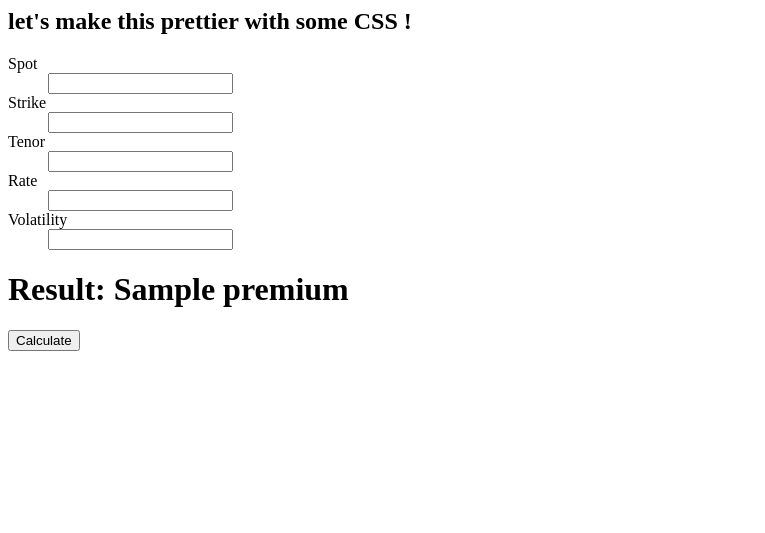
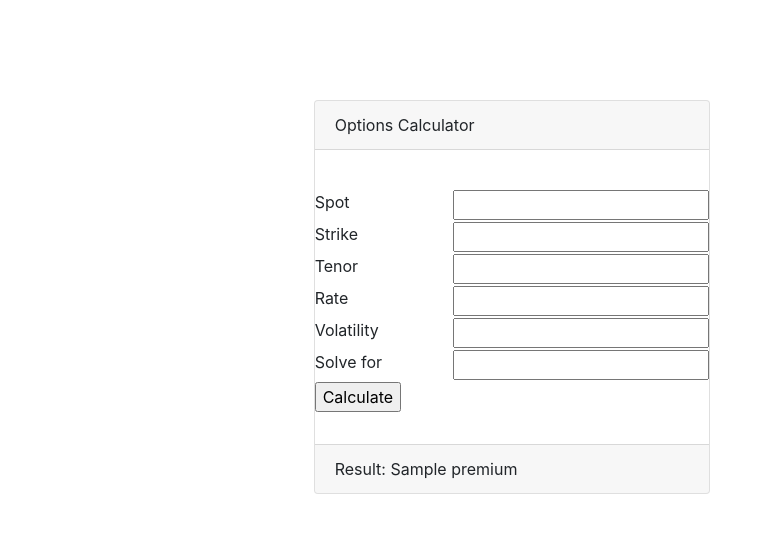
Before and after one commit to testfolk/webfin, a Python web app: template src/webfin/web/templates/eval.html in a window 1280 px wide. Shown: the top 533 px of the page, without its empty margins (0-765 px from the left). Run offline with Jinja, Linux system fonts and the light colour scheme; the template is opened without the code that fills it: most values are stand-ins (such as "Sample title", 1, 10 or a date in 2020); form fields are guessed from the names that the template uses; some libraries are stand-ins or nearby versions.

Commit message:
added 'solve for'; added CSS to optcalc form; added Premium field to Option tuple

```diff
--- a/setup.py
+++ b/setup.py
@@ -17,5 +17,5 @@ setup(
         'numpy',
         'scipy',
     ],
-    extras_require={'test': ['pytest', 'pytest-aiohttp']},
+    extras_require={'test': ['pytest', 'pytest-aiohttp','htmldom']},
 )
--- a/src/webfin/fin/__init__.py
+++ b/src/webfin/fin/__init__.py
@@ -7,6 +7,8 @@ class Option(NamedTuple):
     strike: float  # K
     rate: float  # r
     volatility: float  # sigma
+    premium: float
+    solveFor: str ='Premium'
 
     @classmethod
     def from_request(cls, data):
--- a/src/webfin/web/forms.py
+++ b/src/webfin/web/forms.py
@@ -1,9 +1,11 @@
-from wtforms import FloatField, Form, validators
+from wtforms import FloatField, SelectField,Form, validators
 
 
 class OptionForm(Form):
     spot = FloatField('Spot', [validators.Length(min=4, max=25)])
     strike = FloatField('Strike')
-    tenor = FloatField('Tenor')
+    tenor = SelectField(u'Tenor', choices=[( 0.083333,"1m"), (0.25,"3m"),(0.5,"6m")],coerce=float)
     rate = FloatField('Risk Free Rate', [validators.Length(min=4, max=25)])
     volatility = FloatField('Volatility', [validators.Length(min=4, max=25)])
+    premium = FloatField('Premium', [validators.Length(min=4, max=25)])
+    solveFor = SelectField(u'Solve For', choices = [('Premium', 'Premium'),('Volatility','Volatility')])
--- a/src/webfin/web/templates/eval.html
+++ b/src/webfin/web/templates/eval.html
@@ -1,20 +1,114 @@
-{% from "_formhelpers.html" import render_field %}
+<html>
+<head>
+    <link rel="stylesheet" href="https://cdn.jsdelivr.net/npm/bootstrap@4.5.3/dist/css/bootstrap.min.css"
+          integrity="sha384-TX8t27EcRE3e/ihU7zmQxVncDAy5uIKz4rEkgIXeMed4M0jlfIDPvg6uqKI2xXr2" crossorigin="anonymous">
+</head>
+<script>
+    function solveForChanged() {
+        var newLoc = window.location.origin + window.location.pathname + '?sf=' + document.getElementById('solveFor').value
+        location.href = newLoc
+    }
+</script>
 
-<h2> let's make this prettier with some CSS !</h2>
-<form method=POST action="/optcalc">
-  <dl>
-    {{ render_field(form.spot) }}
-    {{ render_field(form.strike) }}
-    {{ render_field(form.tenor) }}
-    {{ render_field(form.rate) }}
-    {{ render_field(form.volatility) }}
 
-  </dl>
+<div class="container" style="width:80%">
 
-  {% if premium %}
-  <h1>
-    Result: {{premium}}
-  </h1>
-  {% endif%}
-    <p><input type=submit value=Calculate></p>
-</form>
+    <div class="row" style="padding-top:100px">
+        <div class="col-2"></div>
+        <div class="col-5">
+            <div class="card">
+                <div class="card-header">
+                    Options Calculator
+                </div>
+                <div class="card-body"></div>
+                <form method=POST action="/optcalc">
+                    <div class="row">
+                        <div class="col">
+                            <div>{{ form.spot.label }}</div>
+                        </div>
+                        <div class="col">
+                            <div>{{ form.spot() }}</div>
+                        </div>
+                    </div>
+
+                    <div class="row">
+                        <div class="col">
+                            <div>{{ form.strike.label }}</div>
+                        </div>
+                        <div class="col">
+                            <div>{{ form.strike() }}</div>
+                        </div>
+                    </div>
+
+
+                    <div class="row">
+                        <div class="col">
+                            <div>{{ form.tenor.label }}</div>
+                        </div>
+                        <div class="col">
+                            <div>{{ form.tenor() }}</div>
+                        </div>
+                    </div>
+
+                    <div class="row">
+                        <div class="col">
+                            <div>{{ form.rate.label }}</div>
+                        </div>
+                        <div class="col">
+                            <div>{{ form.rate() }}</div>
+                        </div>
+                    </div>
+
+                    <div class="row">
+                        {% if sf == 'Volatility' %}
+                        <div class="col">
+                            <div>{{ form.premium.label }}</div>
+                        </div>
+                        <div class="col">
+                            <div>{{ form.premium() }}</div>
+                        </div>
+
+
+                        {% else %}
+                        <div class="col">
+                            <div>{{ form.volatility.label }}</div>
+                        </div>
+                        <div class="col">
+                            <div>{{ form.volatility() }}</div>
+                        </div>
+
+                        {% endif %}
+                    </div>
+
+
+                    <div class="row">
+                        <div class="col">
+                            {{ form.solveFor.label }}
+                        </div>
+                        <div class="col">
+                            {{ form.solveFor( onChange= " solveForChanged() ") }}
+                        </div>
+
+                    </div>
+                    <div class="row">
+                        <div class="col">
+                            <p><input type=submit value=Calculate></p>
+                        </div>
+                    </div>
+
+
+                </form>
+                <div class="card-footer">
+                    {% if premium %}
+                    Result: {{premium}}
+                    {% endif%}
+                </div>
+            </div>
+            <div class="col-6">
+            </div>
+        </div>
+    </div>
+</div>
+
+
+</html>
```
Also changed, not shown: src/webfin/web/views.py (+8 -2 lines), tests/test_api.py (+5 -2 lines), tests/test_bsm.py (+1 -1 lines), tests/test_http.py (added, +46 -0 lines), 3 other files.
